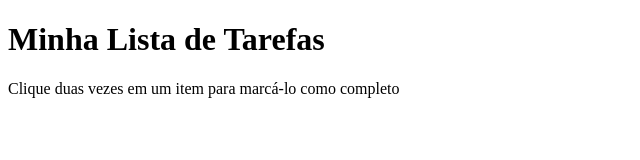
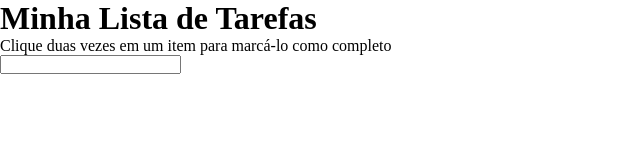
Before and after one commit to lkotlarenko/Project-To-Do-List, a website: page index.html in a window 1280 px wide. Shown: the whole page, without its empty margins (0-640 px from the left). Drawn offline with Linux system fonts and the light colour scheme.

Commit message:
Requisito 3

```diff
--- a/index.html
+++ b/index.html
@@ -1,18 +1,24 @@
 <!DOCTYPE html>
 <html lang="pt-BR">
   <head>
-    <meta charset="UTF-8">
-    <meta http-equiv="X-UA-Compatible" content="IE=edge">
-    <meta name="viewport" content="width=device-width, initial-scale=1.0">
-    <title>Document</title>
+    <meta charset="UTF-8" />
+    <meta http-equiv="X-UA-Compatible" content="IE=edge" />
+    <meta name="viewport" content="width=device-width, initial-scale=1.0" />
+    <title>Lista de Tarefas</title>
     <link rel="stylesheet" href="style.css" />
   </head>
   <body>
     <header>
       <h1>Minha Lista de Tarefas</h1>
-        <p id="funcionamento">Clique duas vezes em um item para marcá-lo como completo</p>
+      <p id="funcionamento">
+        Clique duas vezes em um item para marcá-lo como completo
+      </p>
     </header>
-
+    <main>
+      <section>
+        <input id="texto-tarefa" type="text" />
+      </section>
+    </main>
   </body>
   <script src="script.js"></script>
 </html>
--- a/style.css
+++ b/style.css
@@ -0,0 +1,4 @@
+* {
+  margin: 0;
+  padding: 0;
+}
```
Lines whose indentation alone changed are shown as unchanged.
